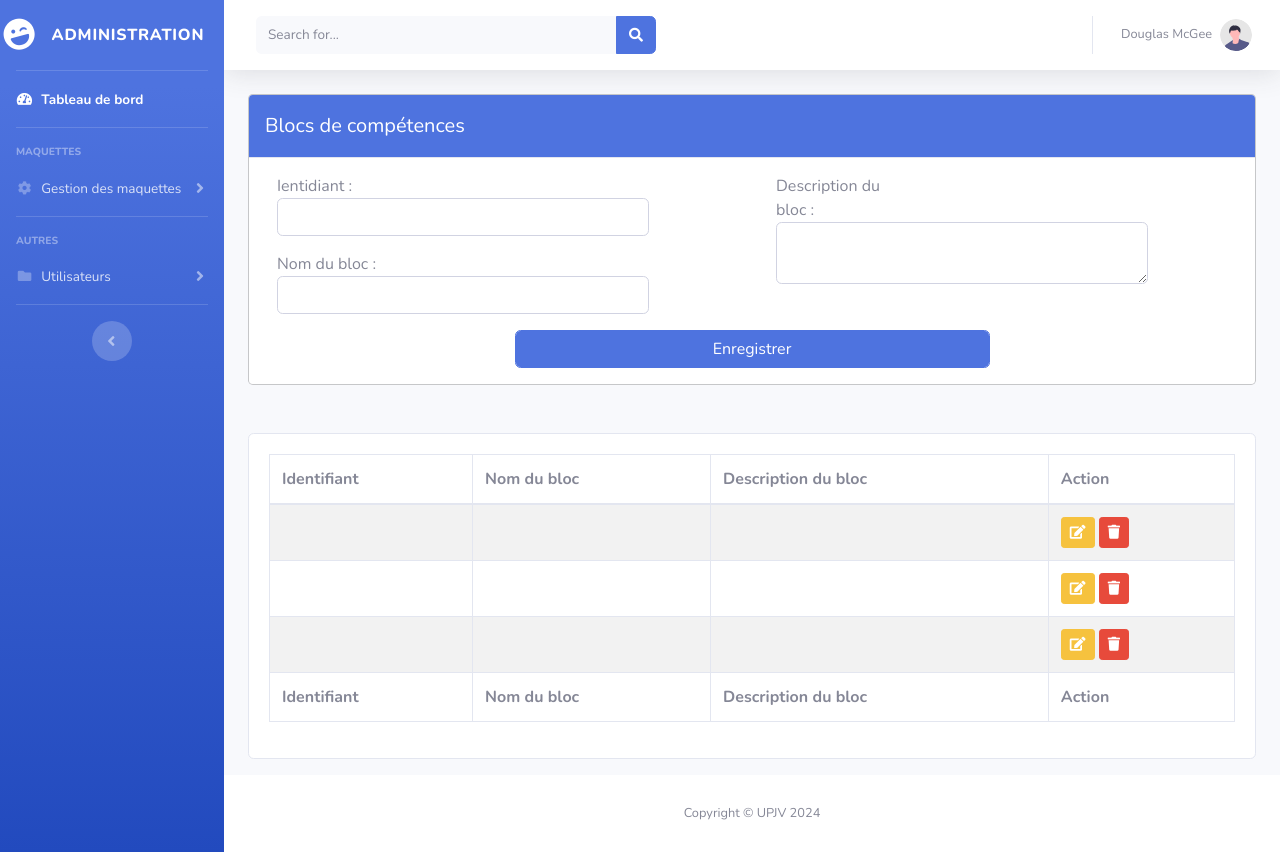
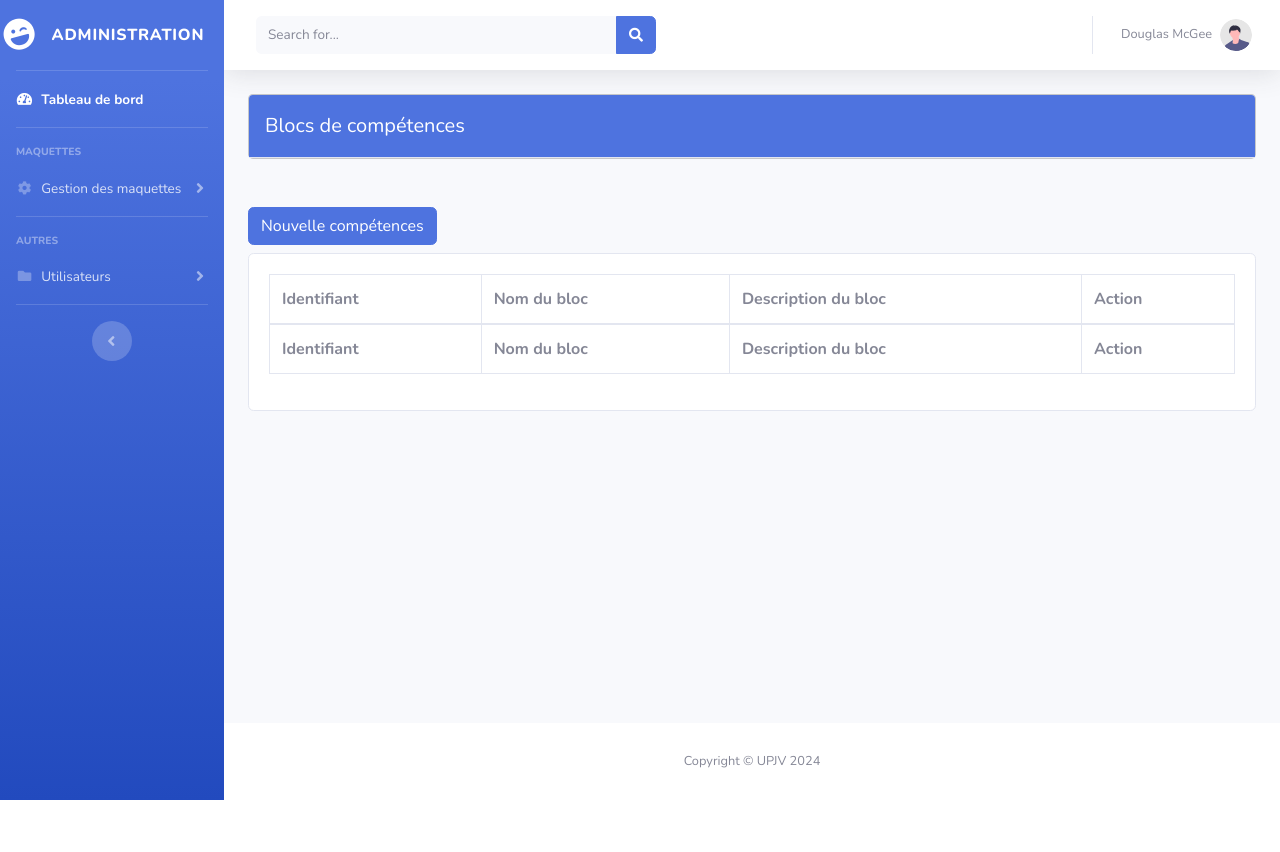
Before and after one commit to bailobarry/maquette, a Symfony app: template templates/admin/maquettes/blocs_competences/index.html.twig in a window 1280 px wide. After the commit the page ends 800 px from the top, so only its background shows below. Run offline with Twig, Linux system fonts and the light colour scheme; the template is opened without the code that fills it, so the values that code supplies are empty; some libraries are stand-ins or nearby versions.

Commit message:
Correction de l'erreur sur les blocs de competences

```diff
--- a/templates/admin/maquettes/blocs_competences/index.html.twig
+++ b/templates/admin/maquettes/blocs_competences/index.html.twig
@@ -1,54 +1,23 @@
-{%extends "admin/base.html.twig"%}
-{%block contenu%}
+{% extends "admin/base.html.twig" %}
+{% block contenu %}
 
-{#<div class="alert alert-success" role="alert" style="background: #008000;color:white;text-align: center">
-    <button class="close" data-dismiss="alert" aria-hidden="true">&times;</button>
-</div>#}
 <div>
+    {% for message in app.flashes('success') %}
+    <div class="alert alert-success" role="alert">
+        {{ message }}
+    </div>
+    {% endfor %}
+
     <div class="modal-content">
         <div class="modal-header bg-primary text-white" align = "center">
-        <h5 class="modal-title" id="exampleModalLongTitle">Blocs de compétences</h5>
+            <h5 class="modal-title" id="exampleModalLongTitle">Blocs de compétences</h5>
         </div>
-        <div class="modal-body">
-            <form action="" method="post">
-                <div class="row">
-                    <div class="col-6">
-                        <div class="form-group">
-                            <div class="col-4">Ientidiant :</div>
-                            <div class="col-10">
-                                <input type="text" name="identifiant" id="identifiant" class="form-control">
-                                    <span class="text-danger"></span>
-                            </div>
-                        </div>
-                        <div class="form-group">
-                            <div class="col-4">Nom du bloc : </div>
-                            <div class="col-10">
-                                <input type="text" name="nom_bloc_comp" id="nom_bloc_comp" class="form-control">
-                                    <span class="text-danger"></span>
-                            </div>
-                        </div>
-                    </div>
-                    <div class="col-6">
-                        <div class="form-group">
-                            <div class="col-4">Description du bloc :</div>
-                            <div class="col-10">
-                                <textarea raws="8" name="desc_bloc_comp" id="desc_bloc_comp" class="form-control"></textarea>
-                                    <span class="text-danger"></span>
-                            </div>
-                        </div>
-                    </div>
-                </div>
-                <div class="row">
-                    <div class="col-3"></div>
-                    <div class="col-6">
-                        <input type="submit" name="enregistrer" id="enregistrer" class="form-control btn btn-primary" value="Enregistrer">
-                    </div>
-                </div>
-            <form>
-        </div>
+
     </div>
 </div><br><br>
-{#<a href="" target="blinck" class="btn btn-success"><i class="fa fa-print"></i> Etat à l'impresson</a>#}
+
+<a type="button" class="btn mr-2 mb-2 btn-primary" href="{{path('ajouter_blocs_competences')}}">Nouvelle compétences</a>
+
 <div class="main-card mb-3 card">
     <div class="card-body">
         <table style="width: 100%;" id="example" class="table table-hover table-striped table-bordered">
@@ -61,33 +30,21 @@
                 </tr>
             </thead>
             <tbody>
+                {% for blocCompetence in blocCompetences %}
                 <tr>
-                    <td></td>
-                    <td></td>
-                    <td></td>
+                    <td>{{ blocCompetence.idComp }}</td>
+                    <td>{{ blocCompetence.nomBlocComp }}</td>
+                    <td>{{ blocCompetence.descriptionBlocComp }}</td>
                     <td>
-                        <a href="" class="btn btn-warning btn-sm text-white"><i class="fa fa-edit"></i></a>
-                        <a href="" class="btn btn-danger btn-sm"><i class="fa fa-trash"></i></a>
+                        <a href="{{ path('modifier_blocs_competences', {id: blocCompetence.id}) }}" class="btn btn-warning btn-sm text-white">
+                            <i class="fa fa-edit"></i>
+                        </a>
+                        <a href="{{ path('supprimer_blocs_competences', {id: blocCompetence.id}) }}" class="btn btn-danger btn-sm">
+                            <i class="fa fa-trash"></i>
+                        </a>
                     </td>
                 </tr>
-                <tr>
-                    <td></td>
-                    <td></td>
-                    <td></td>
-                    <td>
-                        <a href="" class="btn btn-warning btn-sm text-white"><i class="fa fa-edit"></i></a>
-                        <a href="" class="btn btn-danger btn-sm"><i class="fa fa-trash"></i></a>
-                    </td>
-                </tr>
-                <tr>
-                    <td></td>
-                    <td></td>
-                    <td></td>
-                    <td>
-                        <a href="" class="btn btn-warning btn-sm text-white"><i class="fa fa-edit"></i></a>
-                        <a href="" class="btn btn-danger btn-sm"><i class="fa fa-trash"></i></a>
-                    </td>
-                </tr>
+                {% endfor %}
             </tbody>
             <tfoot>
                 <tr>
@@ -101,4 +58,4 @@
     </div>
 </div>
 
-{%endblock%}
+{% endblock %}
```
Also changed, not shown: config/routes/admin/routes.yaml (+13 -1 lines), config/services.yaml (+9 -0 lines), migrations/Version20240307201633.php (deleted, +0 -79 lines), src/Controller/BlocsCompetencesController.php (+67 -4 lines).
